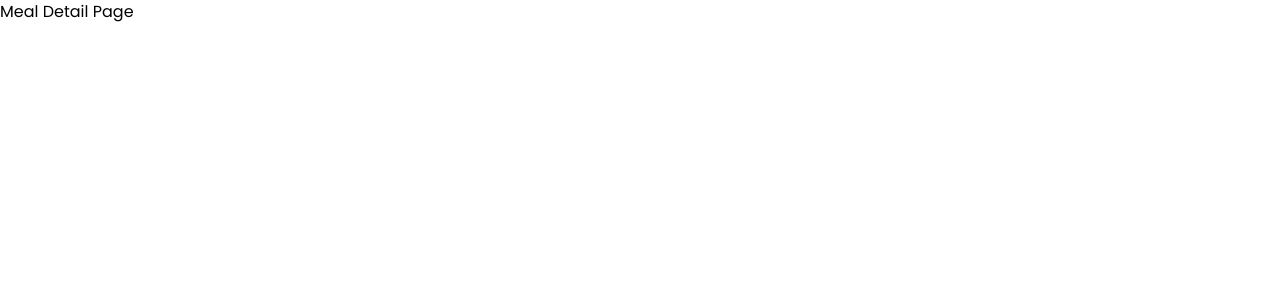
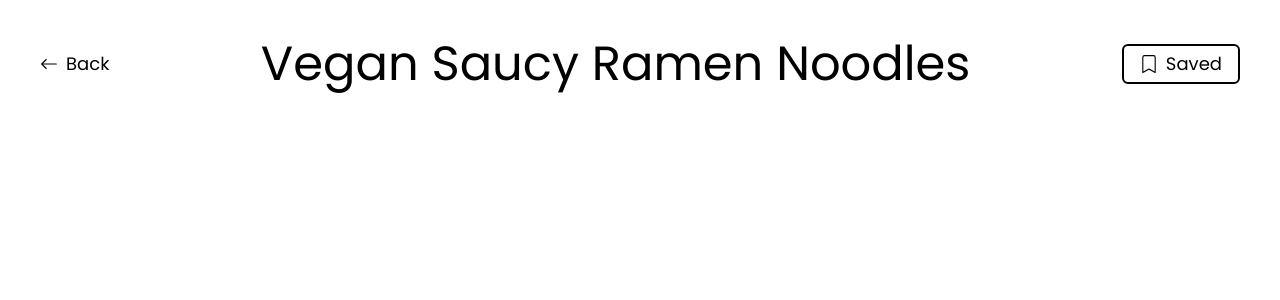
Before and after one commit to RataJui01/react-projects, a React (Vite) app in the folder food-discovery-app/: page /meal-detail in a window 1280 px wide. Shown: the top 300 px of the page. Built offline with nearby package versions, Linux system fonts and the light colour scheme; no server answers.

Commit message:
Merge code

```diff
--- a/food-discovery-app/src/features/MealDetail.jsx
+++ /dev/null
@@ -1,5 +0,0 @@
-function MealDetail() {
-  return <div>Meal Detail Page</div>;
-}
-
-export default MealDetail;
--- a/food-discovery-app/src/pages/Home.jsx
+++ b/food-discovery-app/src/pages/Home.jsx
@@ -1,4 +1,4 @@
-import Header from "../ui/Header";
+import Header from "../ui/HomePageHeader";
 import SearchBar from "../ui/SearchBar";
 import HomeMenuList from "../ui/HomeMenuList";
 
--- /dev/null
+++ b/food-discovery-app/src/pages/MealDetail.jsx
@@ -0,0 +1,36 @@
+import { useEffect, useState } from "react";
+
+import { getSingleRecipe } from "../services/apiRecipes";
+import Header from "../ui/Header";
+
+function MealDetail() {
+  const [recipe, setRecipe] = useState([]);
+
+  useEffect(() => {
+    const controller = new AbortController();
+
+    async function getRecipe(mealName) {
+      try {
+        const data = await getSingleRecipe(mealName);
+        setRecipe(data);
+        console.log(data);
+      } catch (error) {
+        console.error(error);
+      }
+    }
+
+    getRecipe("Chicken Alfredo Pasta");
+
+    return () => {
+      controller.abort();
+    };
+  }, []);
+
+  return (
+    <div>
+      <Header />
+    </div>
+  );
+}
+
+export default MealDetail;
--- a/food-discovery-app/src/services/apiRecipes.js
+++ b/food-discovery-app/src/services/apiRecipes.js
@@ -12,3 +12,14 @@ export async function getRandomRecipes(limit = 0) {
   const data = await res.json();
   return data.recipes;
 }
+
+export async function getSingleRecipe(mealName) {
+  const res = await fetch(`${API_URL}/search?q=${mealName}`);
+
+  if (!res.ok) {
+    throw new Error("Failed to fetch a recipe");
+  }
+
+  const data = await res.json();
+  return data.recipes;
+}
--- a/food-discovery-app/src/ui/Header.jsx
+++ b/food-discovery-app/src/ui/Header.jsx
@@ -1,14 +1,32 @@
-import { FaRegHeart } from "react-icons/fa";
+import { BsArrowLeft, BsBookmark } from "react-icons/bs";
 
-function Header(){
-    return <header className="flex justify-between items-center p-6 md:p-10">
-        <div className="brand-wrapper flex items-center gap-4">
-            <h1 className="font-accent text-3xl md:text-4xl">TasteTrial</h1>
-            <span className="font-primary bg-green-200 h-fit py-1 px-4 text-xs md:text-sm px-6">Food Discovery App</span>
-        </div>
+function Header({ headerText, numberOfElement = 3 }) {
+  return (
+    <header
+      className={`flex justify-between items-center p-6 gap-4 md:p-10 ${numberOfElement === 3 || "relative justify-center"}`}
+    >
+      <button
+        className={`${numberOfElement === 3 || "absolute"} left-5 sm:left-7 md:left-10 flex justify-center items-center gap-2 text-sm cursor-pointer md:text-lg`}
+      >
+        <BsArrowLeft />
+        Back
+      </button>
+      <h1
+        className={`${numberOfElement === 3 || "relative left-6"} text-wrap text-center text-2xl md:text-4xl md:left-0 xl:text-5xl`}
+      >
+        Vegan Saucy Ramen Noodles
+      </h1>
 
-        <button className="flex justify-center items-center gap-1 cursor-pointer text-sm md:text-lg"><FaRegHeart/>Favourite</button>
+      {numberOfElement === 3 && (
+        <button className="flex justify-center items-center gap-2 text-sm border-2 p-1 rounded-md cursor-pointer md:text-lg md:px-4">
+          <BsBookmark />
+          Saved
+        </button>
+      )}
+
+      {/* {numberOfElement === 3 && <button>Add to Saved</button>} */}
     </header>
+  );
 }
 
 export default Header;
--- a/food-discovery-app/src/ui/HomeMenuItem.jsx
+++ b/food-discovery-app/src/ui/HomeMenuItem.jsx
@@ -1,4 +1,4 @@
-import { FaRegHeart } from "react-icons/fa";
+import { BsBookmark } from "react-icons/bs";
 
 function HomeMenuItem({ menu }) {
   return (
@@ -10,7 +10,7 @@ function HomeMenuItem({ menu }) {
       />
       <div className="flex items-top justify-between p-4">
         <p className="text-sm font-medium text-gray-800">{menu.name}</p>
-        <FaRegHeart className="text-gray-400 hover:text-red-500 cursor-pointer transition" />
+        <BsBookmark className="text-gray-400 hover:text-red-500 cursor-pointer transition" />
       </div>
     </li>
   );
--- /dev/null
+++ b/food-discovery-app/src/ui/HomePageHeader.jsx
@@ -0,0 +1,21 @@
+import { BsBookmark } from "react-icons/bs";
+
+function Header() {
+  return (
+    <header className="flex justify-between items-center p-6 md:p-10">
+      <div className="brand-wrapper flex items-center gap-4">
+        <h1 className="font-accent text-3xl md:text-4xl">TasteTrial</h1>
+        <span className="font-primary bg-green-200 h-fit py-1 px-4 text-xs md:text-sm px-6">
+          Food Discovery App
+        </span>
+      </div>
+
+      <button className="flex justify-center items-center gap-1 cursor-pointer text-sm md:text-lg">
+        <BsBookmark />
+        Saved
+      </button>
+    </header>
+  );
+}
+
+export default Header;
--- a/package.json
+++ b/package.json
@@ -1,5 +1,6 @@
 {
   "dependencies": {
+    "lucide-react": "^0.563.0",
     "react-router-dom": "^6.30.1"
   }
 }
```
Also changed, not shown: food-discovery-app/src/App.jsx (+4 -4 lines), 1 other file (tests, documents, lock files or other folders).
